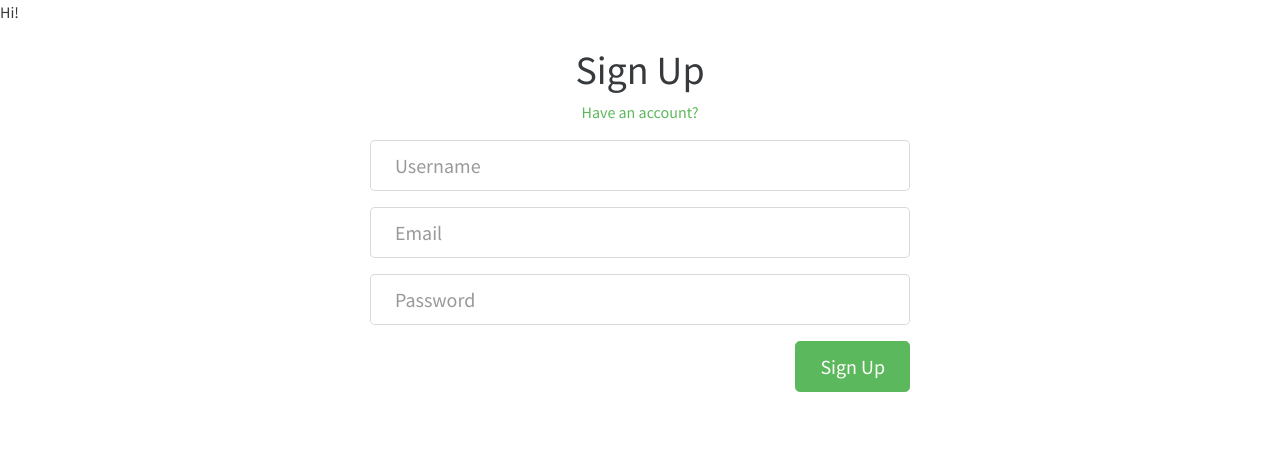
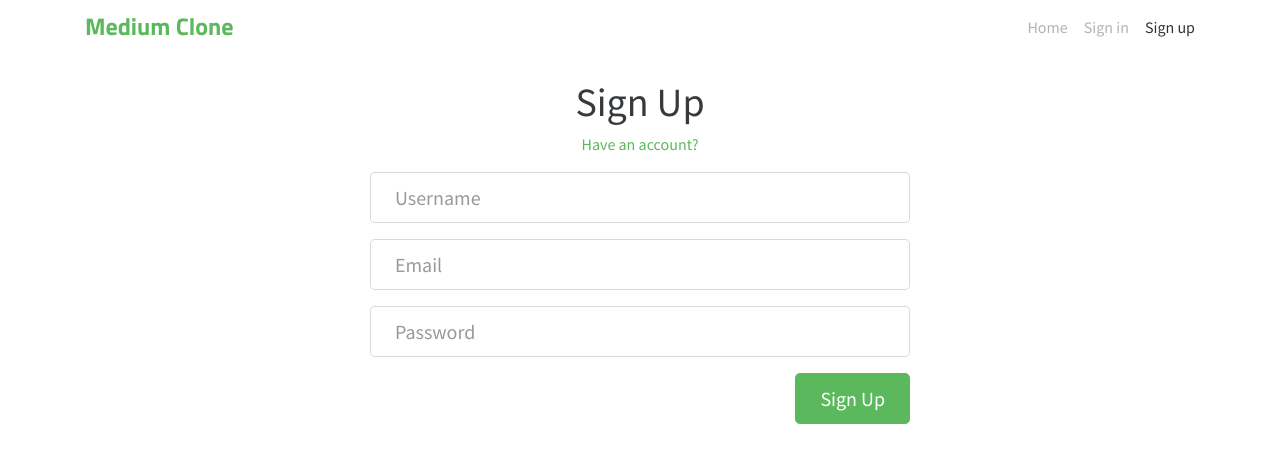
Before and after one commit to darkhanakh/medium-clone-vue, a Vue app: page /register in a window 1280 px wide. Shown: the top 462 px of the page. Built offline with nearby package versions, Linux system fonts and the light colour scheme; a web font is replaced by a local one.

Commit message:
feat: implemented blog Header

```diff
--- a/src/App.vue
+++ b/src/App.vue
@@ -1,6 +1,15 @@
 <template>
-  Hi!
+  <AppTheHeader />
   <router-view />
 </template>
 
+<script>
+import AppTheHeader from '@/components/shared/TheHeader';
+
+export default {
+  name: 'App',
+  components: { AppTheHeader },
+};
+</script>
+
 <style src="./main.css" />
--- /dev/null
+++ b/src/components/shared/TheHeader.vue
@@ -0,0 +1,74 @@
+<template>
+  <nav class="navbar navbar-light">
+    <div class="container">
+      <router-link :to="{ name: 'home' }" class="navbar-brand">
+        Medium Clone
+      </router-link>
+      <ul class="nav navbar-nav pull-xs-right">
+        <li class="nav-item">
+          <router-link
+            class="nav-link"
+            :to="{ name: 'home' }"
+            active-class="active"
+          >
+            Home
+          </router-link>
+        </li>
+        <template v-if="isLoggedIn">
+          <!-- {name: 'editor'} -->
+          <li class="nav-item">
+            <router-link class="nav-link" to="/" active-class="active" exact>
+              <i class="ion-compose" /> &nbsp; New Article
+            </router-link>
+          </li>
+          <!-- {name: 'settings'} -->
+          <li class="nav-item">
+            <router-link class="nav-link" to="/" active-class="active">
+              <i class="ion-gear-a" /> &nbsp; Settings
+            </router-link>
+          </li>
+          <!-- {name: 'profile', params: { slug: currentUser.username }} -->
+          <li class="nav-item">
+            <router-link class="nav-link" to="/" active-class="active">
+              <img :src="currentUser.image" alt="user" class="user-pic" />
+              &nbsp;
+              {{ currentUser.username }}
+            </router-link>
+          </li>
+        </template>
+
+        <template v-else-if="!isLoggedIn">
+          <li class="nav-item">
+            <router-link
+              class="nav-link"
+              :to="{ name: 'login' }"
+              active-class="active"
+            >
+              Sign in
+            </router-link>
+          </li>
+          <li class="nav-item">
+            <router-link
+              class="nav-link"
+              :to="{ name: 'register' }"
+              active-class="active"
+            >
+              Sign up
+            </router-link>
+          </li>
+        </template>
+      </ul>
+    </div>
+  </nav>
+</template>
+
+<script>
+import { mapGetters } from 'vuex';
+
+export default {
+  name: 'AppTheHeader',
+  computed: {
+    ...mapGetters(['isLoggedIn', 'currentUser']),
+  },
+};
+</script>
--- a/src/store/modules/auth.js
+++ b/src/store/modules/auth.js
@@ -20,6 +20,8 @@ export default {
   getters: {
     isSubmitting: state => state.isSubmitting,
     validationErrors: state => state.validationErrors,
+    currentUser: state => state.currentUser,
+    isLoggedIn: state => state.isLoggedIn,
   },
   mutations: {
     [REGISTER_START](state) {
--- a/src/views/Register.vue
+++ b/src/views/Register.vue
@@ -65,7 +65,9 @@ export default {
     };
   },
   methods: {
-    ...mapActions([register]),
+    ...mapActions({
+      register,
+    }),
     async onSubmit() {
       const formData = {
         email: this.email,
```
